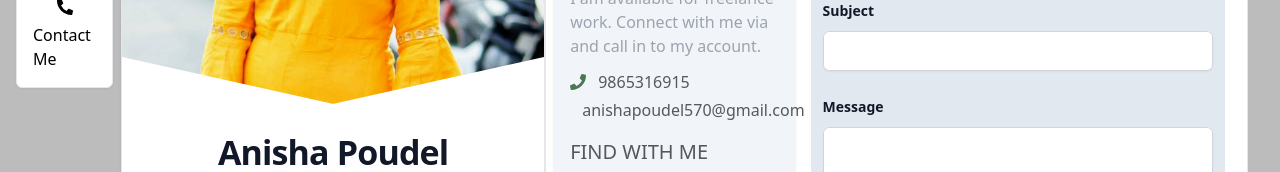
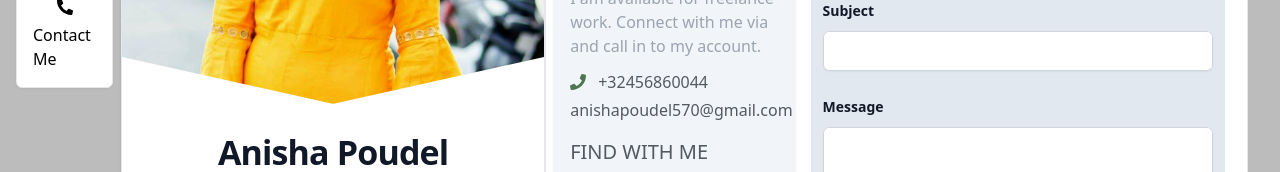
Before and after one commit to anishap123/My_portfolio, a React (Create React App) app: page /contact in a window 1280 px wide. Shown: the part 349-521 px from the top of the page. Built offline with nearby package versions, Linux system fonts and the light colour scheme.

Commit message:
conatct page update

```diff
--- a/src/pages/Contact.jsx
+++ b/src/pages/Contact.jsx
@@ -24,11 +24,11 @@ const Contact = () => {
               <div className="flex text-gray-400 ml-4 font-sans">I am available for freelance work. Connect with me via and call in to my account.</div>
               <span className="flex flex-row ml-4 mt-3">
                 <FaPhone className="text-[#4c7753] mt-1" />
-                <p className="ml-3 text-[#54595F] text-sm sm:text-base">9865316915</p>
+                <p className="ml-3 text-[#54595F] text-sm sm:text-base">+32456860044</p>
               </span>
               <span className="flex flex-row ml-4 mt-1">
                 <FaMailBulk className="text-[#4c7753] mt-1" />
-                <p className="ml-3 text-sm text-[#54595F] mr-1 sm:text-base">anishapoudel570@gmail.com</p>
+                <p className=" text-sm text-[#54595F] mr-1 sm:text-base">anishapoudel570@gmail.com</p>
               </span>
               <h2 className="ml-4 text-[#54595F] text-base sm:text-xl mt-4">FIND WITH ME</h2>
               <span className="flex flex-row ml-2 mt-1 gap-2 sm:justify-center mb-4 p-2">
```
